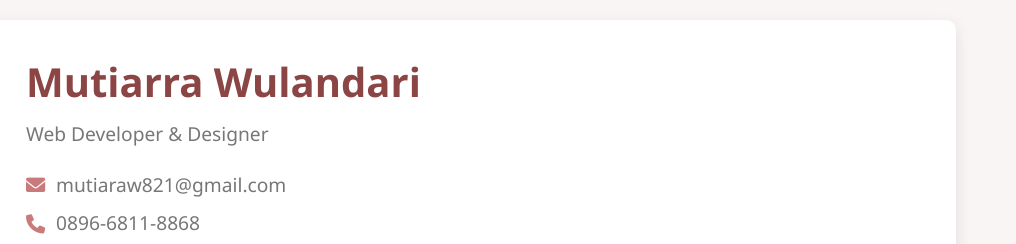
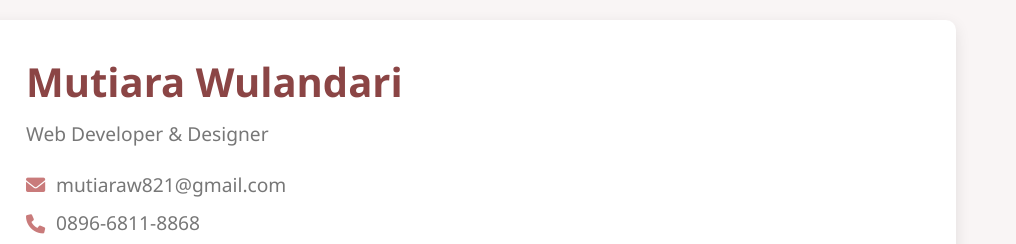
Before and after one commit to mutiarawulandari/portofolio_mutiara, a plain HTML site: page index.html in a window 1280 px wide. Shown: the top 244 px of the page, 264-1280 px from the left. Drawn offline with Linux system fonts and the light colour scheme.

Commit message:
Update index.html

```diff
--- a/index.html
+++ b/index.html
@@ -3,7 +3,7 @@
 <head>
     <meta charset="UTF-8">
     <meta name="viewport" content="width=device-width, initial-scale=1.0">
-    <title>Mutiarra Wulandari - Portofolio</title>
+    <title>Mutiara Wulandari - Portofolio</title>
     <link rel="stylesheet" href="https://cdnjs.cloudflare.com/ajax/libs/font-awesome/6.0.0-beta3/css/all.min.css">
     <link rel="stylesheet" href="style.css">
 </head>
@@ -15,7 +15,7 @@
                 <img src="WhatsApp Image 2025-10-20 at 11.25.51_49fd62c9.jpg" alt="Mutiarra Wulandari">
             </div>
             <div class="profile-info">
-                <h1>Mutiarra Wulandari</h1>
+                <h1>Mutiara Wulandari</h1>
                 <p>Web Developer & Designer</p>
                 <div class="contact-info">
                     <p><i class="fas fa-envelope"></i> mutiaraw821@gmail.com</p>
```
